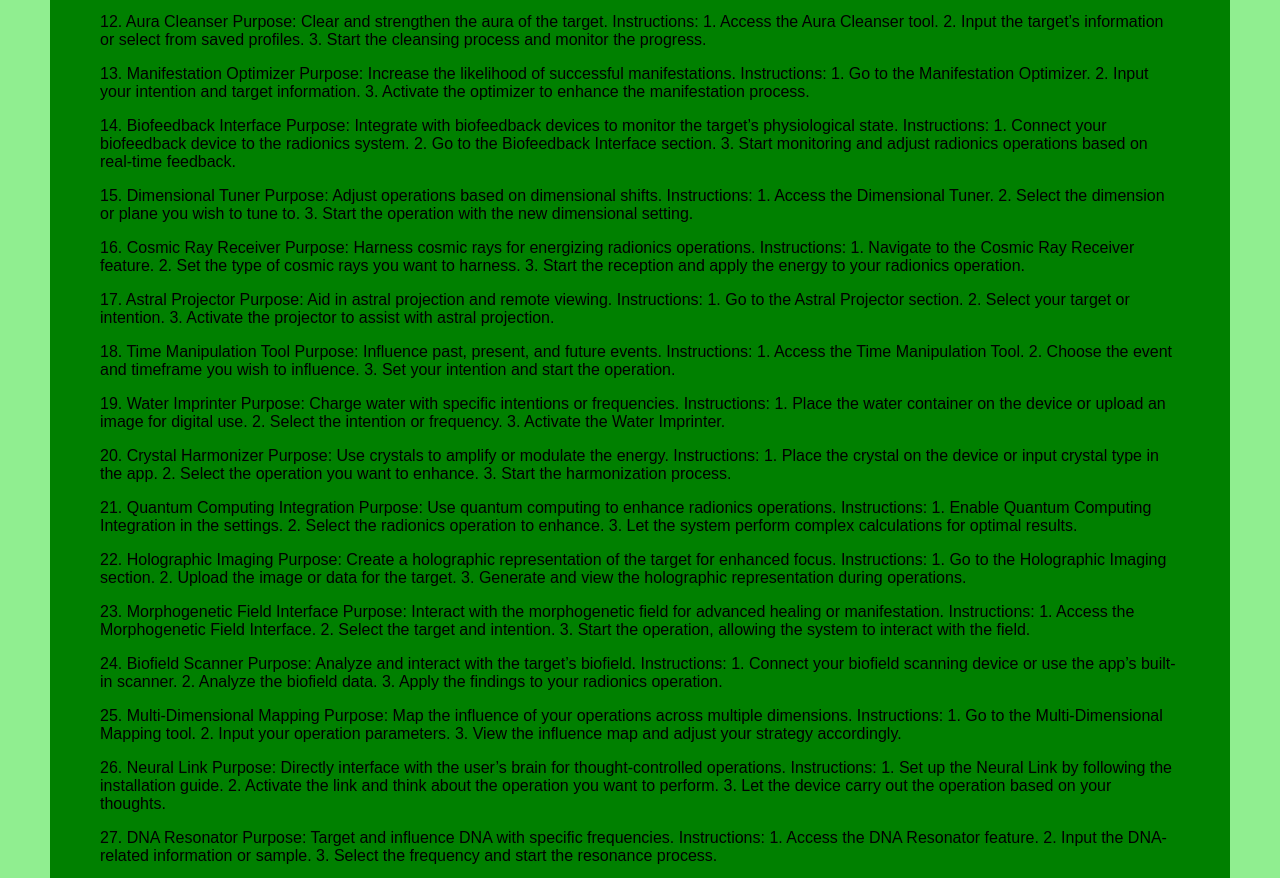
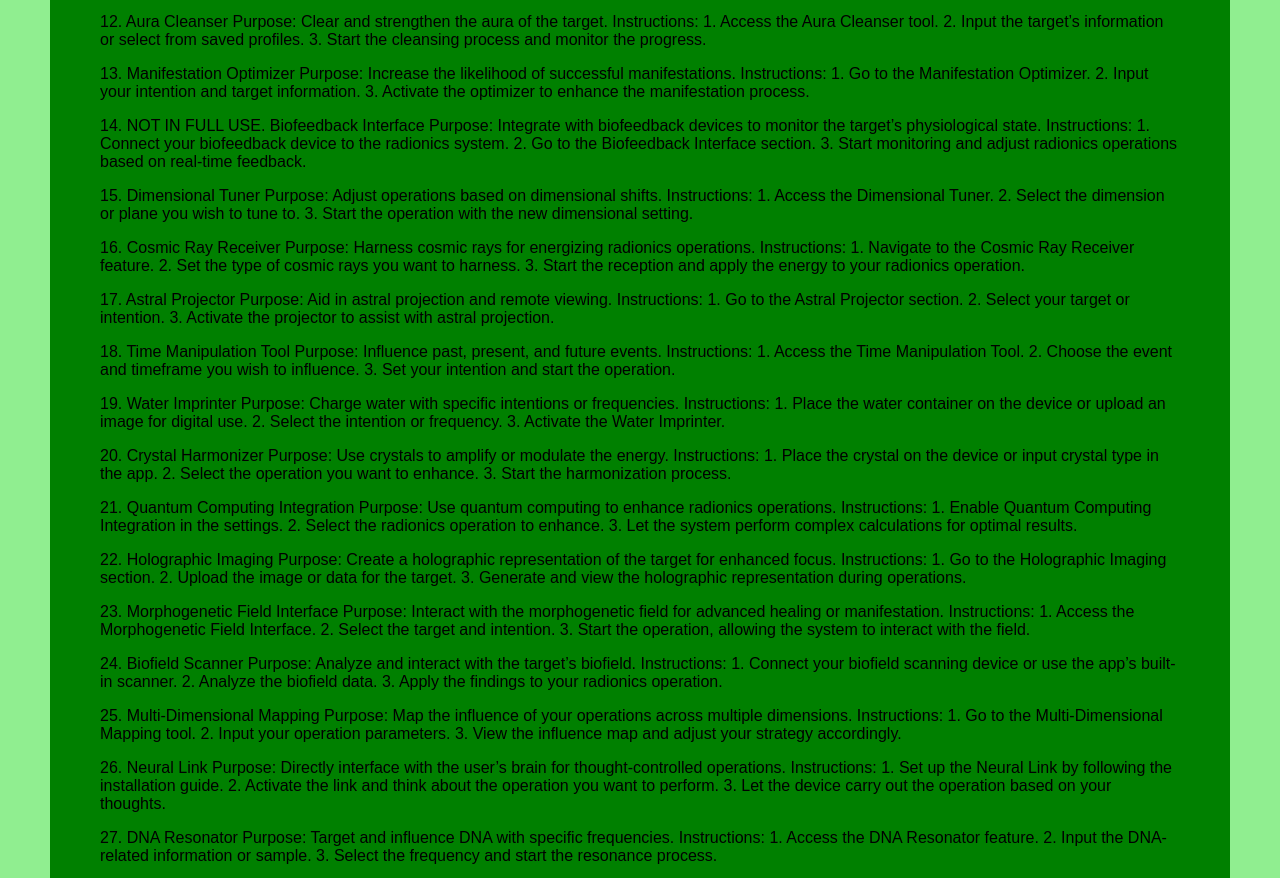
Before and after one commit to MysticWaveTech/Tsiddo, a plain HTML site: page index.html in a window 1280 px wide. Shown: the part 3369-4247 px from the top of the page. Drawn offline with Linux system fonts and the light colour scheme.

Commit message:
Update index.html

```diff
--- a/index.html
+++ b/index.html
@@ -305,7 +305,7 @@ A witness in radionics refers to a physical or symbolic representation of the ta
 
 <p>   13. Manifestation Optimizer   Purpose:  Increase the likelihood of successful manifestations.  Instructions:    1. Go to the Manifestation Optimizer.  2. Input your intention and target information.  3. Activate the optimizer to enhance the manifestation process.</p>
 
-<p>   14. Biofeedback Interface   Purpose:  Integrate with biofeedback devices to monitor the target&rsquo;s physiological state.  Instructions:    1. Connect your biofeedback device to the radionics system.  2. Go to the Biofeedback Interface section.  3. Start monitoring and adjust radionics operations based on real-time feedback.</p>
+<p>   14. NOT IN FULL USE. Biofeedback Interface   Purpose:  Integrate with biofeedback devices to monitor the target&rsquo;s physiological state.  Instructions:    1. Connect your biofeedback device to the radionics system.  2. Go to the Biofeedback Interface section.  3. Start monitoring and adjust radionics operations based on real-time feedback.</p>
 
 <p>   15. Dimensional Tuner   Purpose:  Adjust operations based on dimensional shifts.  Instructions:    1. Access the Dimensional Tuner.  2. Select the dimension or plane you wish to tune to.  3. Start the operation with the new dimensional setting.</p>
 
```
